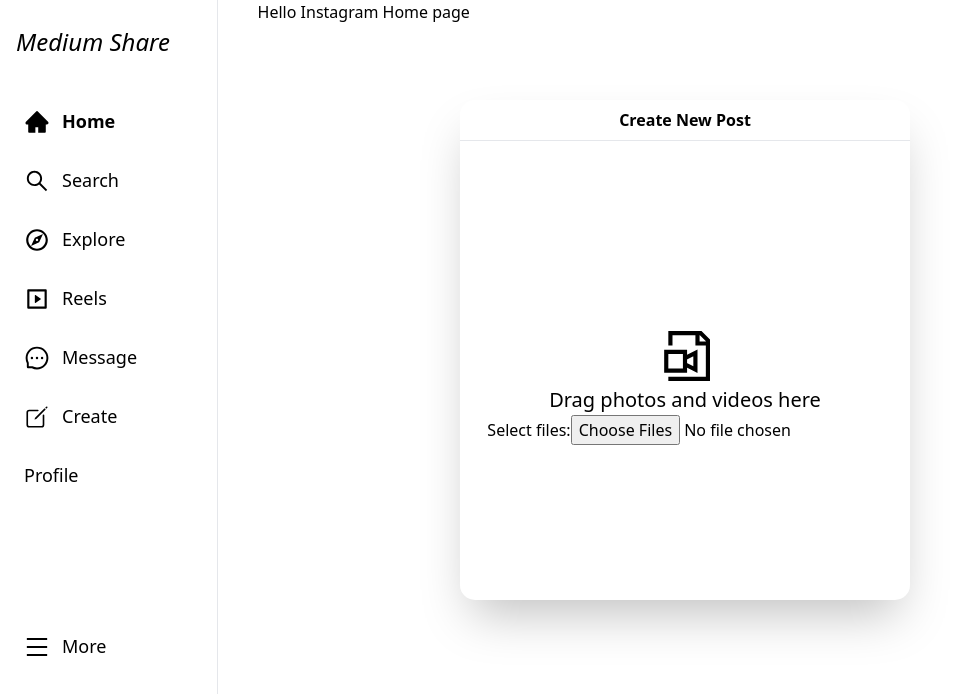
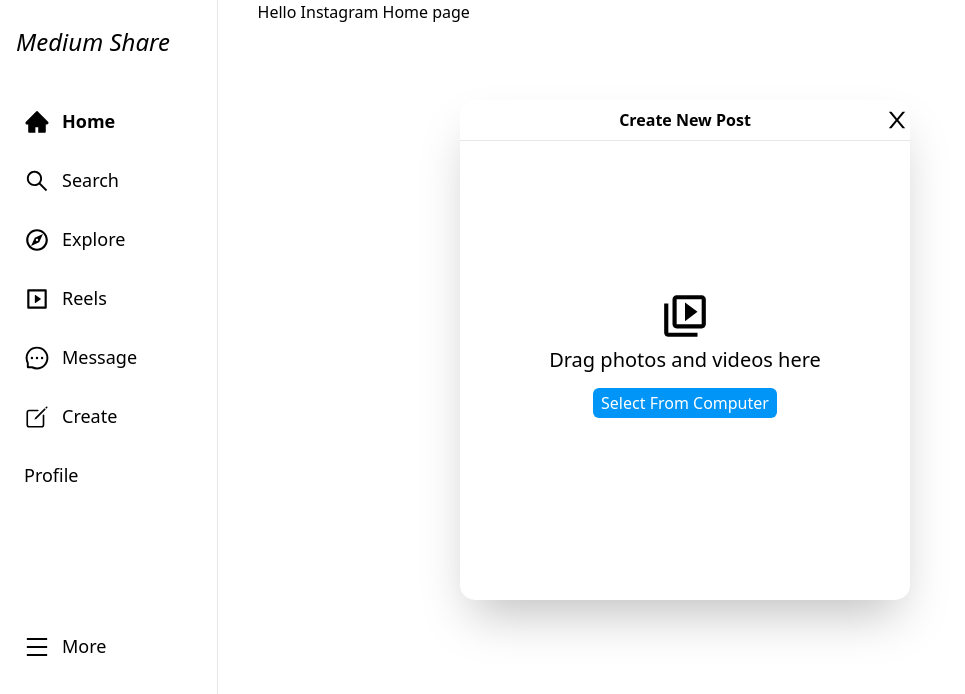
Before and after one commit to shariarhossain17/sociad-network-fronto-end, a Next.js app: page / in a window 1280 px wide. Both pictures are taken after a click on the item "Search". Shown: the top 694 px of the page, without its empty margins (0-965 px from the left). Built offline with nearby package versions, Linux system fonts and the light colour scheme.

Commit message:
modal complete

```diff
--- a/Layout/PageLayout.jsx
+++ b/Layout/PageLayout.jsx
@@ -1,19 +1,20 @@
 import Modal from "@/components/Modal/Modal";
 import SideBar from "@/components/SideBar/SideBar";
-import { useSelector } from "react-redux";
+import { useDispatch, useSelector } from "react-redux";
 
 const PageLayout = ({ children }) => {
   const toggle = useSelector((state) => state.search.toggle);
+  const dispatch = useDispatch();
+
   return (
     <>
-      <main className="flex gap-10 ">
-        <div className={`w-[17%] h-[100vh] border-r-[0.1px]`}>
+      <main  className="flex gap-10 ">
+        <div  className={`w-[17%] h-[100vh] border-r-[0.1px]`}>
           <SideBar />
         </div>
-        <div className="">{children}
-       {
-        toggle && <Modal/>
-       }
+        <div  className="">
+          {children}
+          {toggle && <Modal />}
         </div>
       </main>
     </>
--- a/components/Modal/Modal.jsx
+++ b/components/Modal/Modal.jsx
@@ -1,21 +1,51 @@
-import { GrDocumentVideo } from "react-icons/gr";
+import { closeModal } from "@/features/search/searchSlice";
+import { useState } from "react";
+import { AiOutlineClose } from "react-icons/ai";
+import { MdOutlineVideoLibrary } from "react-icons/md";
+import { useDispatch } from "react-redux";
 
 const Modal = () => {
+  const dispatch = useDispatch();
+
+  const [image,setImage] = useState()
+
+  const handleFile = (e) => {
+    e.preventDefault()
+
+    console.log(image);
+  }
   return (
     <>
       <div className="bg-white w-[450px] h-[500px] shadow-2xl fixed top-[100px] left-[460px]   rounded-[15px] dark:bg-[#262626] ">
-        <div className="border-b p-2">
+        <div className="border-b relative p-2 flex justify-center items-center">
           <h2 className="text-[16px] font-[600] text-center ">
             Create New Post
           </h2>
+          <AiOutlineClose
+            onClick={() => dispatch(closeModal())}
+            className="absolute right-0"
+            size={26}
+          />
         </div>
-        <div className="flex flex-col items-center mt-[190px]">
-          <GrDocumentVideo className="" size={50} />
+        <div className="flex flex-col items-center mt-[150px]">
+          <MdOutlineVideoLibrary className="" size={50} />
           <h2 className="text-[20px] mt-1">Drag photos and videos here</h2>
 
-          <form action="/action_page.php">
-            <label for="myfile">Select files:</label>
-            <input type="file" id="myfile" name="myfile" multiple />
+          <form  className="mt-4" action="#">
+            <label
+              className="bg-[#0095f6] text-white font-[500] px-2 py-1 rounded-md "
+              for="myfile"
+            >
+              Select From Computer
+            </label>
+            <input
+              // onClick={(e) => console.log(e.target.files[0])}
+              className="hidden"
+              type="file"
+              id="myfile"
+              name="myfile"
+              multiple
+            />
           </form>
         </div>
       </div>
--- a/components/SideBar/SideBar.jsx
+++ b/components/SideBar/SideBar.jsx
@@ -1,4 +1,4 @@
-import { openSearch } from "@/features/search/searchSlice";
+import { openModal, openSearch } from "@/features/search/searchSlice";
 import Link from "next/link";
 import { useRouter } from "next/router";
 import {
@@ -97,7 +97,7 @@
               </Link>
             </li>
             <li
-              onClick={() => dispatch(openSearch())}
+              onClick={() => dispatch(openModal())}
               className={`hover:bg-gray-50 hover:dark:bg-[#1f1e1e] transition ease-in-out delay-150 px-2 py-2 rounded-full mt-4 flex items-center gap-3 text-[18px] cursor-pointer`}
             >
               <IoCreateOutline size={26} />
--- a/features/search/searchSlice.js
+++ b/features/search/searchSlice.js
@@ -11,7 +11,13 @@
     openSearch: (state) => {
       state.toggle = !state.toggle;
     },
+    openModal: (state) => {
+      state.toggle = !state.toggle;
+    },
+    closeModal: (state) => {
+      state.toggle = false;
+    },
   },
 });
-export const { openSearch } = searchSlice.actions;
+export const { openSearch, openModal,closeModal } = searchSlice.actions;
 export default searchSlice.reducer;
```
